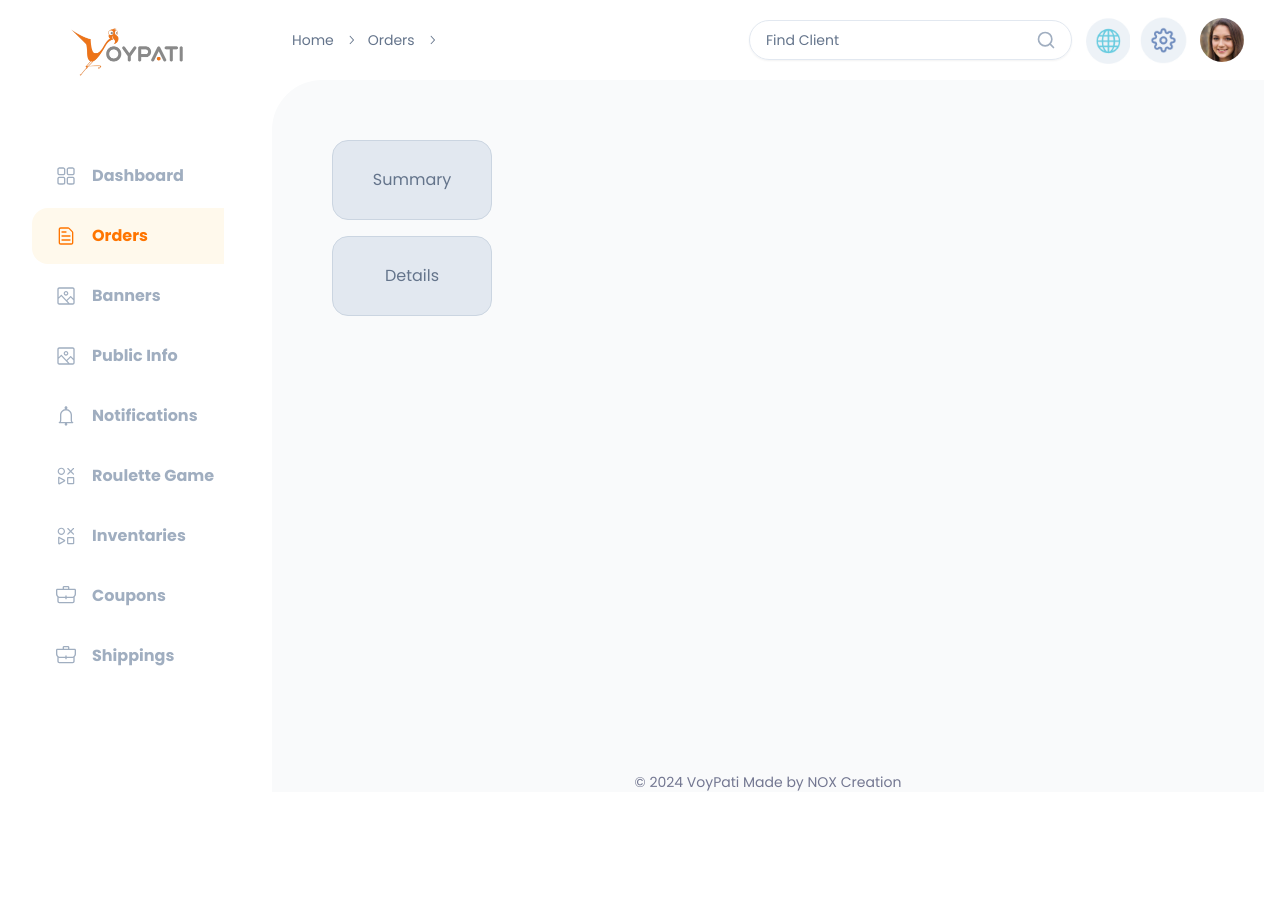
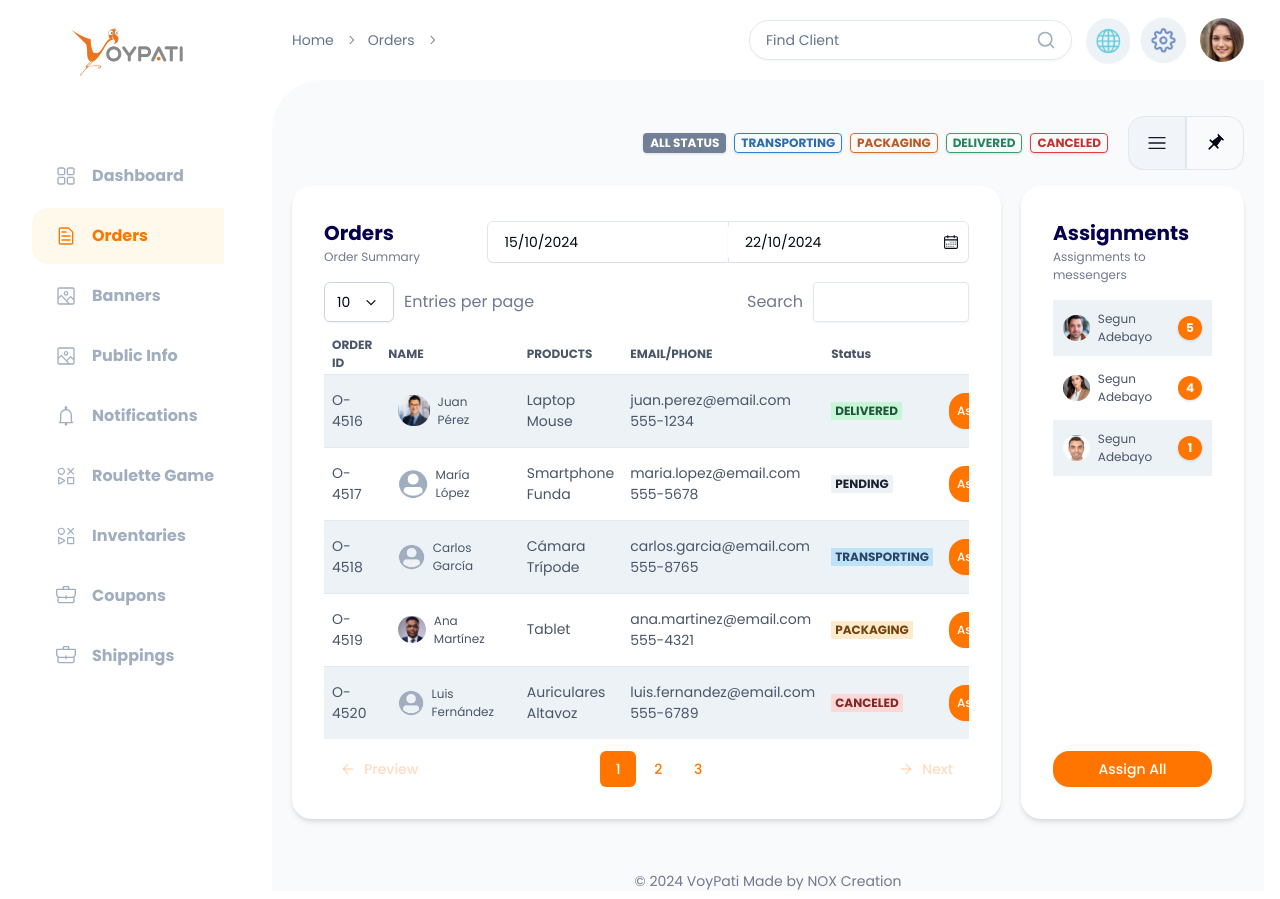
Before and after one commit to RE15EL/prueba_tecnica_nox, a Next.js app: page /orders in a window 1280 px wide. Before the commit the page ends 800 px from the top, so only its background shows below. Built offline with nearby package versions, Linux system fonts and the light colour scheme.

Commit message:
refactor: navigation

```diff
--- a/src/app/(base)/orders/orders/page.tsx
+++ /dev/null
@@ -1,19 +0,0 @@
-import {
-  Assignments,
-  Filters,
-  OrdeSummary,
-} from "@/components/shared-components";
-
-const OrderDetails = () => {
-  return (
-    <div className="p-4 pt-2 md:p-[26px] md:pt-[16px] lg:p-[52px] lg:pt-[36px] lg:px-[20px] h-full flex flex-col">
-      <Filters classes="mb-4"/>
-      <div className="flex-1 grid grid-cols-1 lg:grid-cols-4 gap-[20px]">
-        <OrdeSummary classes="col-span-full lg:col-span-3"/>
-        <Assignments classes="col-span-full lg:col-span-1 min-w-[217px]"/>
-      </div>
-    </div>
-  );
-};
-
-export default OrderDetails;
--- a/src/app/(base)/orders/page.tsx
+++ b/src/app/(base)/orders/page.tsx
@@ -1,24 +1,19 @@
-import Link from "next/link";
+import {
+  Assignments,
+  Filters,
+  OrdeSummary,
+} from "@/components/shared-components";
 
-const OrdersPage = () => {
-
+const OrderDetails = () => {
   return (
-    <div className="p-[60px]">
-      <div className="grid grid-cols-1 gap-4">
-        <Link
-          href="/orders/orders"
-          className="hover:cursor-pointer w-40 h-20 rounded-[16px] text-slate-500 bg-slate-200 border border-slate-300 grid place-items-center"
-        >
-          Summary
-        </Link>
-        <Link
-          href="/orders/details/0-4517"
-          className="hover:cursor-pointer w-40 h-20 rounded-[16px] text-slate-500 bg-slate-200 border border-slate-300 grid place-items-center"
-        >
-          Details
-        </Link>
+    <div className="p-4 pt-2 md:p-[26px] md:pt-[16px] lg:p-[52px] lg:pt-[36px] lg:px-[20px] h-full flex flex-col">
+      <Filters classes="mb-4"/>
+      <div className="flex-1 grid grid-cols-1 lg:grid-cols-4 gap-[20px]">
+        <OrdeSummary classes="col-span-full lg:col-span-3"/>
+        <Assignments classes="col-span-full lg:col-span-1 min-w-[217px]"/>
       </div>
     </div>
   );
 };
-export default OrdersPage;
+
+export default OrderDetails;
--- a/src/components/shared-components/sidebar-menu-item/SidebarMenuItem.tsx
+++ b/src/components/shared-components/sidebar-menu-item/SidebarMenuItem.tsx
@@ -23,7 +23,7 @@ export const SidebarMenuItem = ({ item }: Props) => {
 
   return (
     <Link
-      href={item.href}
+      href={`/${item.href}`}
       className={cn(
         "max-w-[229px] py-2 md:py-4 px-2 md:px-6 bg-transparent rounded-[16px] font-bold text-[#A0AEC0] transition-all hover:text-[#FF7500] hover:bg-[#FFF9EC] flex items-center md:gap-4",
         {
```
